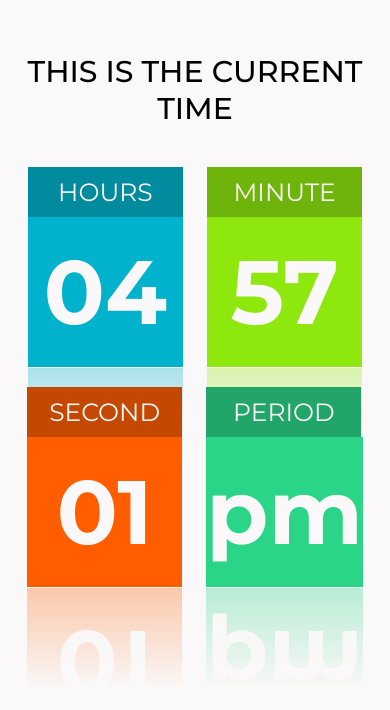
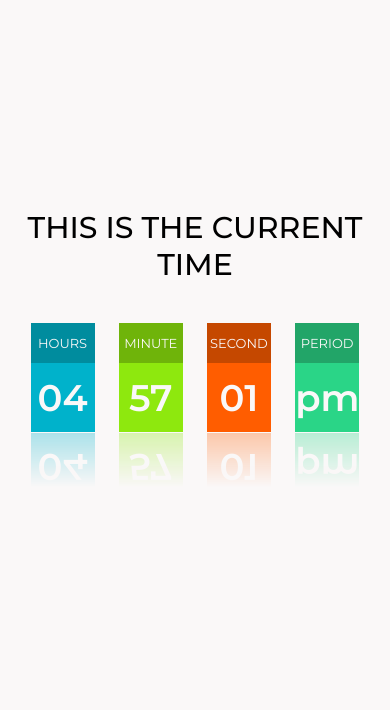
Before and after one commit to bhanugawshinde/Clock, a plain HTML site: page index.html in a window 390 px wide. Shown: the part 112-822 px from the top of the page. Drawn offline with Linux system fonts and the light colour scheme.

Commit message:
second commit

```diff
--- a/style.css
+++ b/style.css
@@ -1,40 +1,46 @@
-*{
+* {
     margin: 0;
     padding: 0;
     box-sizing: border-box;
 }
-body{
+
+body {
     margin: 0;
     padding: 0;
     height: 100vh;
     background-color: #faf8f8;
-    font-family: "montserrat",sans-serif;
+    font-family: "montserrat", sans-serif;
     display: flex;
     align-items: center;
     justify-content: center;
 }
-.container{
+
+.container {
     text-align: center;
 }
-h2{
+
+h2 {
     padding: 30px 0;
     font-size: 30px;
     font-weight: 500;
     text-align: center;
     text-transform: uppercase;
 }
-.time{
+
+.time {
     display: inline-block;
     position: relative;
     margin: 10px;
-    -webkit-box-reflect:below 1px linear-gradient(transparent,transparent,#00000050) ;
+    -webkit-box-reflect: below 1px linear-gradient(transparent, transparent, #00000050);
 }
-.time span{
+
+.time span {
     display: flex;
     align-items: center;
     justify-content: center;
 }
-.time span:nth-child(1){
+
+.time span:nth-child(1) {
     width: 155px;
     height: 50px;
     color: #faf8f8;
@@ -44,16 +50,20 @@ h2{
     text-align: center;
     text-transform: uppercase;
 }
-.time:nth-of-type(2) span:nth-of-type(1){
+
+.time:nth-of-type(2) span:nth-of-type(1) {
     background-color: #6fb40a;
 }
-.time:nth-of-type(3) span:nth-of-type(1){
+
+.time:nth-of-type(3) span:nth-of-type(1) {
     background-color: #c54800;
 }
+
 .time:nth-of-type(4) span:nth-child(1) {
     background-color: #22a568;
-  }
-  .time span:nth-child(2){
+}
+
+.time span:nth-child(2) {
     height: 150px;
     color: #faf8f8;
     background-color: #00b2cb;
@@ -61,12 +71,46 @@ h2{
     font-weight: 700;
 
 }
-.time:nth-of-type(2) span:nth-of-type(2){
+
+.time:nth-of-type(2) span:nth-of-type(2) {
     background-color: #8ee80e;
 }
-.time:nth-of-type(3) span:nth-of-type(2){
+
+.time:nth-of-type(3) span:nth-of-type(2) {
     background-color: #ff5d00;
 }
+
 .time:nth-of-type(4) span:nth-child(2) {
     background-color: #2ad587;
-  }
+}
+
+@media screen and (max-width:720px) {
+    .time span:nth-child(2) {
+        height: 100px;
+        font-size: 53px;
+        font-weight: 600;
+    }
+
+    .time span:nth-child(1) {
+        width: 106px;
+        height: 50px;
+        font-size: 21px;
+        font-weight: 400;
+    }
+}
+
+@media screen and (max-width:520px) {
+    .time span:nth-child(2) {
+        height: 69px;
+        font-size: 37px;
+        font-weight: 600;
+    }
+    .time span:nth-child(1) {
+        width: 64px;
+        height: 40px;
+        font-size: 13px;
+        font-weight: 400;
+    }
+
+
+}
```
Also changed, not shown: 1 other file.
